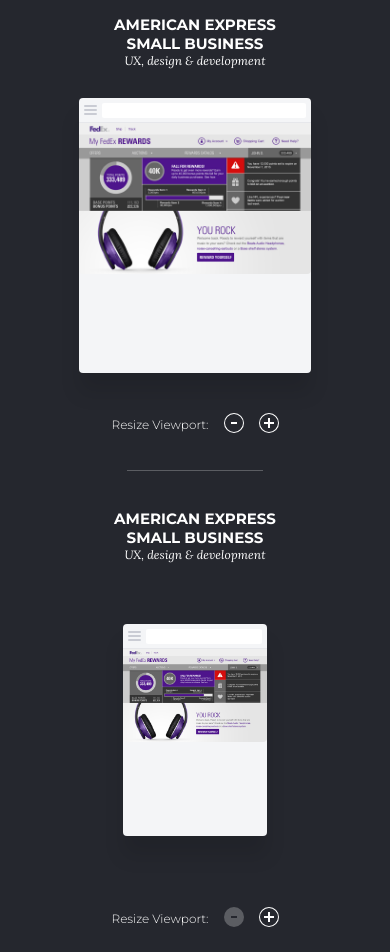
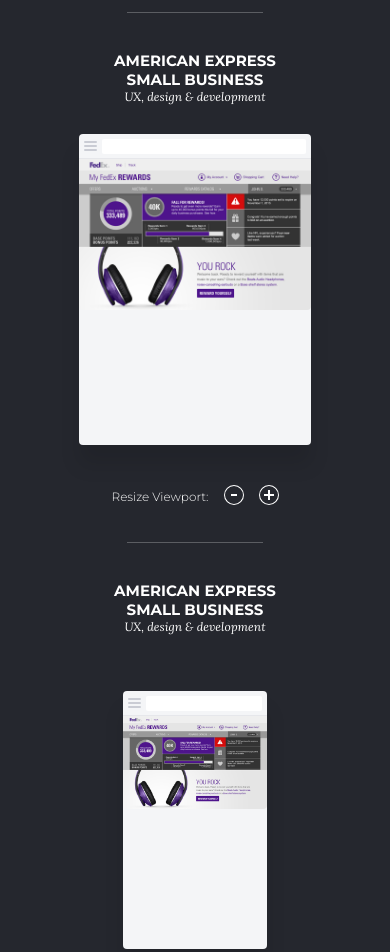
Before and after one commit to adam-fox/adamfox.com, a plain HTML site: page index.html in a window 390 px wide. Shown: the part 1600-2552 px from the top of the page. Drawn offline with nearby package versions, Linux system fonts and the light colour scheme.

Commit message:
browsers

```diff
--- a/css/adamfox.scss
+++ b/css/adamfox.scss
@@ -7,33 +7,17 @@
 $color-primary: /* rgb(64, 67, 78) */ rgb(37, 39, 46);
 $color-secondary: rgb(255, 255, 255);
 
-@mixin aspect-ratio($width, $height) {
-    position: relative;
-    &:before{
-        display: block;
-        content: " ";
-        width: 100%;
-        padding-top: ($height / $width) * 100%;
-    }
-
-    > .content {
-        position: absolute;
-        top: 0;
-        left: 0;
-        right: 0;
-        bottom: 0;
-    }
-}
-
 $tablet-width: 768px;
 $desktop-width: 1024px;
 $xl-width: 1200px;
 
+/*
 @mixin tablet {
   @media (min-width: #{$tablet-width}) and (max-width: #{$desktop-width - 1px}) {
     @content;
   }
 }
+*/
 
 @mixin desktop {
   @media (min-width: #{$desktop-width}) {
@@ -126,8 +110,7 @@
 	// ***************
 
 	.browser {
-		margin: calc(2.5% + 30px) auto calc(2.5% + 60px) auto;
-		padding-top: calc(75% + 24px);
+		padding-top: 74.8%;
 		border-radius: 4px;
 		width: 100%;
 		background: lighten($color-primary, 80%);
@@ -135,6 +118,7 @@
 		box-shadow: 0px 20px 20px rgba(0,0,0,.1);
 		position: relative;
 		transition: all .25s linear;
+		margin: calc(12.2% + 30px) auto calc(12.2% + 60px) auto;
 
 		.buttons {
 			display: block;
@@ -232,36 +216,30 @@
 		}
 
 		&.tablet {
-			padding-top: calc(80% + 24px);
+			padding-top: 99%;
 			width: 74%;
 			transition: all .25s linear;
 			margin: 30px auto 60px auto;
 		}
 
 		&.mobile {
-			padding-top: calc(60% + 24px);
+			padding-top: 82.3%;
 			width: 46%;
 			transition: all .25s linear;
-			margin: calc(10% + 30px) auto calc(10% + 60px) auto;
+			margin: calc(8.38% + 30px) auto calc(8.38% + 60px) auto;
 		}
 
 		@include desktop {
 			grid-column: span 1;
-			padding-top: calc(75% - 40px);
-			width: calc(100%);
-			margin: 10.5% auto;
+			margin: calc(12.2% + 30px) auto;
 
 			&.tablet {
-				margin: 0px auto;
+				margin: 30px auto;
 			}
 
 			&.mobile {
-				margin: 10% auto;
-			}
-		}
-
-		@include xl {
-			padding-top: calc(75% - 40px);
+				margin: calc(8.38% + 30px) auto;
+			}
 
 			.buttons {
 				display: block;
@@ -351,15 +329,97 @@
 					transition: all .25s linear;
 				}
 			}
-
-			&.mobile {
-				width: calc(46%);
-				padding-top: calc(60% + 49px);
-			}
-
-			&.tablet {
-				width: calc(74%);
-				padding-top: calc(80% + 49px);
+		}
+
+		@include xl {
+
+			.buttons {
+				display: block;
+				width: 10px;
+				height: 10px;
+				border-radius: 10px;
+				left: 34px;
+				top: 20px;
+				position: absolute;
+				transition: all .25s linear;
+
+				&:before, &:after {
+					content: '';
+					display: block;
+					width: 10px;
+					height: 10px;
+					border-radius: 10px;
+					top: 0;
+					position: absolute;
+					transition: all .25s linear;
+				}
+
+				&:before {
+					left: -16px;
+					top: 0;
+				}
+
+				&:after {
+					left: 16px;
+					top: 0;
+				}
+			}
+
+			.address_bar {
+				position: absolute;
+				display: block;
+				background: $color-secondary;
+				width: calc(100% - 91px);
+				height: 30px;
+				border-radius: 4px;
+				left: 81px;
+				top: 10px;
+				transition: all .25s linear;
+			}
+
+			img {
+				width: 100%;
+				display: block;
+				border-radius: 0px 0px 4px 4px;
+				position: absolute;
+				top: 49px;
+			}
+
+			&.tablet, &.mobile {
+
+				.buttons {
+					border-radius: 4px;
+						left: 16px;
+					top: 22px;
+					width: 26px;
+					height: 4px;
+					transition: all .25s linear;
+
+					&:before, &:after {
+						display: block;
+						border-radius: 4px;
+						top: 0;
+						width: 26px;
+						height: 4px;
+						transition: all .25s linear;
+					}
+
+					&:before {
+						left: 0px;
+						top: -8px;
+					}
+
+					&:after {
+						left: 0px;
+						top: 8px;
+					}
+				}
+
+				.address_bar {
+					width: calc(100% - 70px);
+					left: 58px;
+					transition: all .25s linear;
+				}
 			}
 		}
 	}
@@ -1340,15 +1400,22 @@
 						margin-bottom: 50px;
 					}
 
+					div {
+						display: inline-block;
+						width: 50%;
+						float: right;
+						height: 20px;
+						position: relative;
+
 						&:before {
 							content: "";
 							display: block;
 							background: rgba($color-secondary,.25);
 							border-radius: 10px;
-						width: 60%;
+							width: 100%;
 							height: 10px;
 							position: absolute;
-						left: 40%;
+							top: 3px;
 
 						}
 
@@ -1359,14 +1426,13 @@
 							border-radius: 10px;
 							height: 10px;
 							position: absolute;
-						top: 0;
-						left: 40%;
+							top: 3px;
 						}
 
 						&.expertise_100.in-view {
 
 							&:after {
-							width: 60%;
+								width: 100%;
 								animation-name: expertise_100;
 								animation-duration: 2s;
 							}
@@ -1375,7 +1441,7 @@
 						&.expertise_75.in-view {
 
 							&:after {
-							width: 45%;
+								width: 75%;
 								animation-name: expertise_75;
 								animation-duration: 1.5s;
 							}
@@ -1384,7 +1450,7 @@
 						&.expertise_50.in-view {
 
 							&:after {
-							width: 30%;
+								width: 50%;
 								animation-name: expertise_50;
 								animation-duration: 1s;
 							}
@@ -1393,21 +1459,18 @@
 						&.expertise_25.in-view {
 
 							&:after {
-							width: 15%;
+								width: 25%;
 								animation-name: expertise_25;
 								animation-duration: .5s;
 							}
 						}
 					}
 				}
-
-			.contact {
-				display: block;
 			}
 		}
 
 		.history {
-			margin-top: 40px;
+			margin-top: 60px;
 
 			ul {
 				list-style: none;
@@ -1540,7 +1603,7 @@
 		}
 
 		.contact {
-			display: none;
+			margin-top: 130px;
 		}
 
 		@include desktop {
@@ -1580,53 +1643,18 @@
 				width: 100%;
 
 					li {
-						width: 100%;
-
-
-						&:before {
-							width: 60%;
-
-						}
-
-						&.expertise_100.in-view {
-
-							&:after {
-								width: 60%;
-							}
-						}
-
-						&.expertise_75.in-view {
-
-							&:after {
-								width: 45%;
-							}
-						}
-
-						&.expertise_50.in-view {
-
-							&:after {
-								width: 30%;
-							}
-						}
-
-						&.expertise_25.in-view {
-
-							&:after {
-								width: 15%;
-							}
-						}
-					}
-				}
-
-				.contact {
-					display: none;
+
+						div {
+							width: 75%;
+						}
+					}
 				}
 			}
 			.history {
 				grid-column: 9 / 12;
+				margin-top: 0;
 			}
 			.contact {
-				display: block;
 				grid-column: span 12;
 			}
 		}
@@ -1819,7 +1847,7 @@
 		width: 0%;
 	}
 	100% {
-		width: 15%;
+		width: 25%;
 	}
 }
 
@@ -1828,7 +1856,7 @@
 		width: 0%;
 	}
 	100% {
-		width: 30%;
+		width: 50%;
 	}
 }
 
@@ -1837,7 +1865,7 @@
 		width: 0%;
 	}
 	100% {
-		width: 45%;
+		width: 75%;
 	}
 }
 
@@ -1846,7 +1874,7 @@
 		width: 0%;
 	}
 	100% {
-		width: 60%;
+		width: 100%;
 	}
 }
 
--- a/index.html
+++ b/index.html
@@ -184,36 +184,32 @@
 				<div class="expertise">
 					<h3>Design</h3>
 					<ul>
-						<li class="expertise_75">User Experience</li>
-						<li class="expertise_75">User Interface</li>
-						<li class="expertise_75">Visual Design</li>
-						<li class="expertise_100">Web Design</li>
+						<li>User Experience<div class="expertise_75"></div></li>
+						<li>User Interface<div class="expertise_75"></div></li>
+						<li>Visual Design<div class="expertise_75"></div></li>
+						<li>Web Design<div class="expertise_100"></div></li>
 					</ul>
 					<h3>Development</h3>
 					<ul>
-						<li class="expertise_100">HTML / CSS</li>
-						<li class="expertise_50">JS / JQuery</li>
-						<li class="expertise_25">PHP</li>
-						<li class="expertise_25">React.js</li>
+						<li>HTML / CSS<div class="expertise_100"></div></li>
+						<li>JS / JQuery<div class="expertise_50"></div></li>
+						<li>PHP<div class="expertise_25"></div></li>
+						<li>React.js<div class="expertise_25"></div></li>
 					</ul>
 					<h3>Direction</h3>
 					<ul>
-						<li class="expertise_100">Design</li>
-						<li class="expertise_75">Front-End</li>
-						<li class="expertise_50">Photo & Video</li>
-						<li class="expertise_25">Retouching</li>
+						<li>Design<div class="expertise_100"></div></li>
+						<li>Front-End<div class="expertise_75"></div></li>
+						<li>Photo & Video<div class="expertise_50"></div></li>
+						<li>Retouching<div class="expertise_25"></div></li>
 					</ul>
 					<h3>Software</h3>
 					<ul>
-						<li class="expertise_25">Framer</li>
-						<li class="expertise_100">Illustrator</li>
-						<li class="expertise_100">Photoshop</li>
-						<li class="expertise_75">Sketch</li>
+						<li>Framer<div class="expertise_25"></div></li>
+						<li>Illustrator<div class="expertise_100"></div></li>
+						<li>Photoshop<div class="expertise_100"></div></li>
+						<li>Sketch<div class="expertise_75"></div></li>
 					</ul>
-					<div class="contact">
-						<a href="javascript:void(0)" class="btn main">Get in Touch</a>
-						<p><a href="https://www.linkedin.com/in/faxmado/" target="_blank">Or learn more about me on <strong>LinkedIn</strong>.<span class="new_window"></span></a></p>
-					</div>
 				</div>
 				<div class="history">
 					<ul>
--- a/js/adamfox.js
+++ b/js/adamfox.js
@@ -15,7 +15,7 @@
 	});
 */
 
-	$('.expertise > ul > li').each(function () {
+	$('.expertise > ul > li > div').each(function () {
 		if (isScrolledIntoView(this) === true) {
 			$(this).addClass('in-view')
 		}
```
Also changed, not shown: css/adamfox.css. Lines whose indentation alone changed are shown as unchanged.
